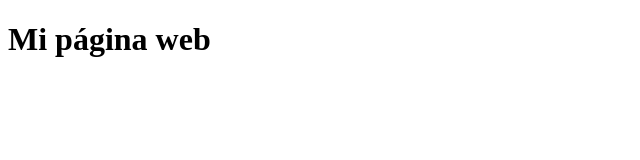
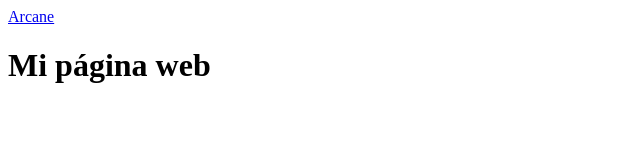
Before and after one commit to AlexisNunez1/AlexisNunez1.github.io, a plain HTML site: page index.html in a window 1280 px wide. Shown: the whole page, without its empty margins (0-640 px from the left). Drawn offline with Linux system fonts and the light colour scheme.

Commit message:
Update index.html

```diff
--- a/index.html
+++ b/index.html
@@ -6,7 +6,7 @@
     <title>Document</title>
 </head>
 <body>
-    <a href="https://www.youtube.com/watch?v=fLSkGAFE420"></a>
+    <a href="https://www.youtube.com/watch?v=fLSkGAFE420">Arcane</a>
     <h1>Mi página web</h1>
 
 
```
